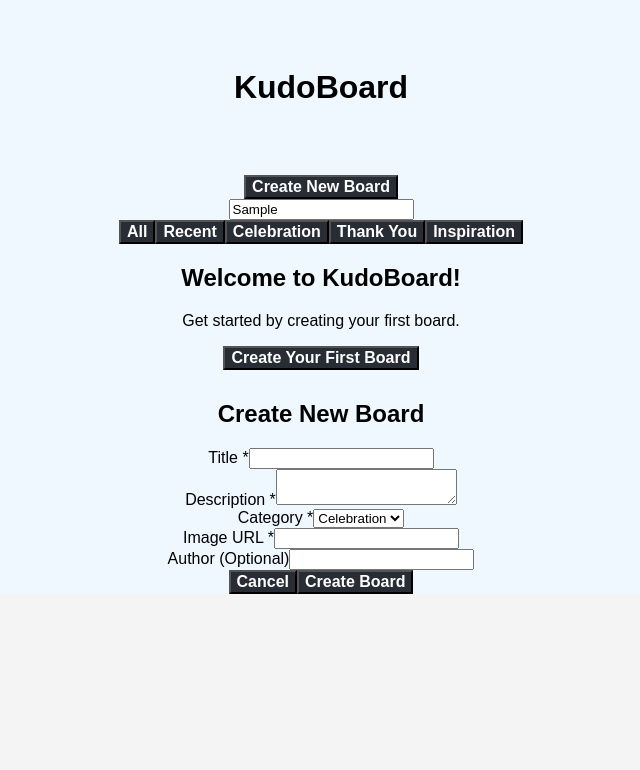
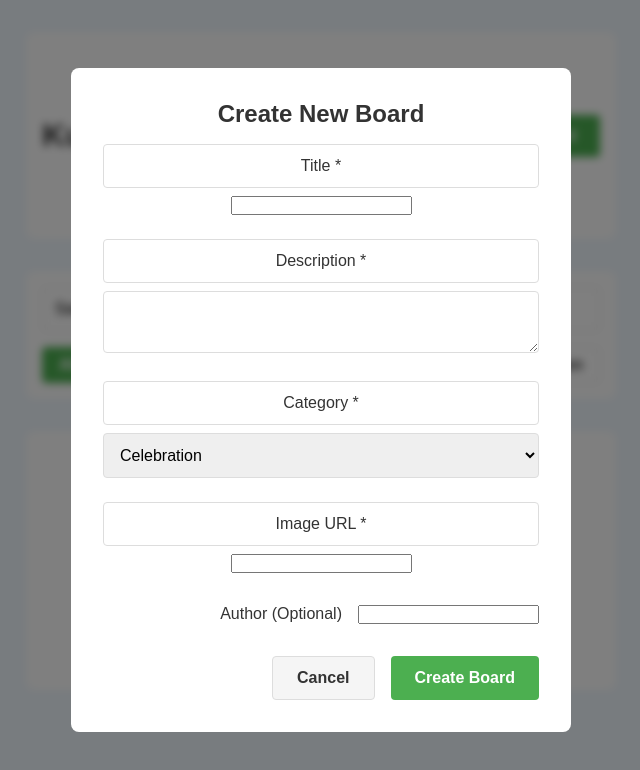
Before and after one commit to itsalex125/kudo, a React (Vite) app in the folder front-end/kudos-app/: page / in a window 1280 px wide. Both pictures are taken after typing "Sample" into the empty fields and a click on the button "Create New Board". Shown: the top 770 px of the page, without its empty margins (319-959 px from the left). Built offline with nearby package versions, Linux system fonts and the light colour scheme.

Commit message:
This commit is to update the css of my project

```diff
--- a/front-end/kudos-app/src/components/CreateBoardModal.jsx
+++ b/front-end/kudos-app/src/components/CreateBoardModal.jsx
@@ -6,7 +6,7 @@ const CreateBoardModal = ({ onClose }) => {
         title: '',
         description: '',
         category: 'celebration',
-        iamge: '',
+        image: '',
         author: ''
     });
 
@@ -24,8 +24,14 @@ const CreateBoardModal = ({ onClose }) => {
         }));
     };
 
+    const handleOverlayClick = (e) => {
+        if(e.target === e.currentTarget){
+            onClose();
+        }
+    }
+
     return(
-        <div className = "modal-overlay">
+        <div className = "modal-overlay" onClick={handleOverlayClick}>
             <div className = "modal-content">
                 <h2>Create New Board</h2>
                 <form onSubmit={handleSubmit}>
@@ -85,10 +91,10 @@ const CreateBoardModal = ({ onClose }) => {
                         ></input>
                     </div>
                     <div className="modal-actions">
-                        <button type ="button" onclick={onClose} className = "cancel-btn">
+                        <button type ="button" onClick={onClose} className = "cancel-btn">
                             Cancel
                         </button>
-                        <button type="submit" className="submit-btn">
+                        <button type="submit" className="submit-btn" onSubmit={handleSubmit}>
                             Create Board
                         </button>
                     </div>
--- a/front-end/kudos-app/src/components/Dashboard.jsx
+++ b/front-end/kudos-app/src/components/Dashboard.jsx
@@ -74,7 +74,7 @@ const DashBoard = () =>{
                 <div className="welcome-board">
                     <h2>Welcome to KudoBoard!</h2>
                     <p>Get started by creating your first board.</p>
-                    <button className="create first-board-btn" onClick={() => setShowCreateModal(true)}>Create Your First Board</button>
+                    <button className="create-first-board-btn" onClick={() => setShowCreateModal(true)}>Create Your First Board</button>
                 </div>
             ) : (
                 <BoardList boards = {filteredBoards} />
--- a/front-end/kudos-app/src/css/App.css
+++ b/front-end/kudos-app/src/css/App.css
@@ -1,3 +1,47 @@
+@import './components.css';
+
+*{
+    margin: 0;
+    padding: 0;
+    box-sizing: border-box;
+}
+
+body{
+    font-family: Arial, Helvetica, sans-serif;
+    color: #333;
+    background-color:  #f5f5f5;
+}
+.App {
+    min-height: 100vh;
+    display: flex;
+    flex-direction: column;
+}
+
+h1, h2, h3, h4, h5, h6{
+    margin-bottom: 1rem;
+    display: flex;
+    flex-direction: column;
+}
+
+button {
+    color: #333;
+    font-family: inherit;
+    cursor: pointer;
+    transition: all 0.2s ease;
+}
+
+button:hover{
+    opacity: 0.7;
+}
+a {
+    color: #4CAF50;
+    text-decoration: none;
+}
+
+a:hover{
+    text-decoration: underline;
+}
+
 .App {
     text-align: center;
     background-color: aliceblue;
--- a/front-end/kudos-app/src/css/components.css
+++ b/front-end/kudos-app/src/css/components.css
@@ -0,0 +1,336 @@
+.dashboard{
+    padding: 2rem;
+    max-width: 1200px;
+    margin: 0 auto;
+}
+
+.dashboard-header{
+    display: flex;
+    justify-content: space-between;
+    align-items: center;
+    margin-bottom: 2rem;
+    padding: 1rem;
+    background: white;
+    border-radius: 8px;
+}
+
+.create-board-btn{
+    padding: 0.75rem 1.5rem;
+    background-color: #4CAF50;
+    color: white;
+    border: none;
+    border-radius: 4px;
+    font-size: 1rem;
+    transition: transform 0.2s;
+}
+
+.create-board-btn:hover{
+    transform: translateY(-2px);
+}
+
+.filters{
+    margin-bottom: 2rem;
+    background: white;
+    padding: 1rem;
+    border-radius: 8px;
+}
+
+.search-input{
+    width:100%;
+    padding:0.75rem;
+    margin-bottom: 1rem;
+    border: 1px solid #ddd;
+    border-radius: 4px;
+    font-size: 1rem;
+}
+
+.category-filters {
+    display: flex;
+    gap: 1rem;
+    flex-wrap: wrap;
+}
+
+.category-filters button{
+    padding: 0.5rem 1rem;
+    border: 1px solid #ddd;
+    border-radius: 4px;
+    background: white;
+    transition: all 0.2s;
+}
+
+.category-filters button.active{
+    background: #4CAF50;
+    color: white;
+    border-color: #4CAF50;
+}
+
+.board-grid{
+    display: grid;
+    grid-template-columns: repeat(auto-fill, minmax(300px, 1fr));
+    gap: 2rem;
+}
+
+.board-card{
+    background: white;
+    border-radius: 8px;
+    overflow: hidden;
+    transition: transform 0.2s;
+}
+
+.board-card:hover{
+    transform: translateY(-4px);
+}
+
+.board-image img{
+    width: 100%;
+    height: 200px;
+    object-fit: cover;
+}
+
+.board-content{
+    padding: 1.5rem;
+}
+
+.board-meta{
+    display: flex;
+    gap: 1rem;
+    margin: 0.5rem 0;
+    font-size: 0.9rem;
+    color: grey;
+}
+
+.board-actions{
+    display: flex;
+    gap: 1rem;
+    margin-top: 1rem;
+}
+
+.view-btn{
+    padding: 0.5rem 1rem;
+    background-color: #4CAF50;
+    color: white;
+    border: none;
+    border-radius: 4px;
+    flex:1;
+}
+
+.delete-btn{
+    padding: 0.5rem 1rem;
+    background-color: #ff4444;
+    color: white;
+    border: none;
+    border-radius: 4px;
+    flex:1;
+}
+
+.modal-overlay{
+    position: fixed;
+    top: 0;
+    left: 0;
+    right: 0;
+    bottom: 0;
+    background: rgba(0,0,0,0.5);
+    display: flex;
+    justify-content: center;
+    align-items: center;
+    z-index: 1000;
+    backdrop-filter: blur(4px);
+}
+
+.modal-content{
+    background: white;
+    padding: 2rem;
+    border-radius: 8px;
+    width: 90%;
+    max-width: 500px;
+    max-height: 90vh;
+    overflow-y: auto;
+}
+
+.form-group{
+    margin-bottom: 1.5rem;
+}
+
+.form-group label{
+    display: block;
+    margin-bottom: 0.5rem;
+    font-weight: 500;
+    color: #333;
+}
+
+.form-group label,
+.form-group textarea,
+.form-group select{
+    width: 100%;
+    padding: 0.75rem;
+    border: 1px solid #ddd;
+    border-radius: 4px;
+    font-size: 1rem;
+    transition: border-color 0.2s;
+}
+
+.form-group label:focus,
+.form-group textarea:focus,
+.form-group select:focus{
+    outline: none;
+    border-color: #4CAF50;
+}
+
+.modal-actions{
+    display: flex;
+    justify-content: flex-end;
+    gap: 1rem;
+    margin-top: 2rem;
+}
+
+.cancel-btn{
+    padding: 0.75rem 1.5rem;
+    background-color: #f5f5f5;
+    border: 1px solid #ddd;
+    border-radius: 4px;
+    color: #333;
+}
+
+.submit-btn{
+    padding: 0.75rem 1.5rem;
+    background-color: #4CAF50;
+    color: white;
+    border: none;
+    border-radius: 4px;
+
+}
+
+.board-detail{
+    padding: 2rem;
+    max-width: 1200px;
+    margin: 0 auto;
+}
+.board-header{
+    margin-bottom: 2rem;
+    text-align: center;
+    background: white;
+    padding: 2rem;
+    border-radius: 8px;
+}
+
+.create-card-btn{
+    display: block;
+    width: 200px;
+    margin: 0 auto 2rem;
+    padding: 1rem;
+    background-color: #4CAF50;
+    color: white;
+    border: none;
+    border-radius: 4px;
+    font-size: 1.1rem;
+}
+
+.cards-grid{
+    display: grid;
+    grid-template-columns: repeat(auto-fill, minmac(250px, 1fr));
+    gap: 2rem;
+}
+
+.card{
+    background: white;
+    border-radius: 8px;
+    overflow: hidden;
+    transition: transform 0.2s;
+}
+
+.card:hover{
+    transform: translateY(-4px);
+}
+
+.card-gif{
+    width: 100%;
+    height: 200px;
+    object-fit: cover;
+}
+
+.card-content{
+    padding: 1.5rem;
+}
+.card-actions{
+    display: flex;
+    justify-content: space-between;
+    margin-top: 1rem;
+    padding-top: 1rem;
+    border-top: 1px solid #eee;
+}
+
+.upvote-btn{
+    background: none;
+    border: none;
+    font-size: 1.1rem;
+    color: #4CAF50;
+    display: flex;
+    align-items: center;
+    gap: 0.5rem;
+}
+
+.welcome-board{
+    text-align: center;
+    padding: 4rem 2rem;
+    background: white;
+    border-radius: 8px;
+    margin: 2rem 0;
+}
+
+.create-first-board-btn{
+    display: inline-block;
+    padding: 1rem 2rem;
+    background-color: #4CAF50;
+    color: white;
+    border: none;
+    border-radius: 4px;
+    font-size: 1.1rem;
+    margin-top: 1rem;
+    transition: transform 0.2s;
+}
+
+.create-first-board-btn:hover{
+    transform: translateY(-2px)
+}
+
+@media(max-width: 768px){
+    .dashboard{
+        padding: 1rem;
+    }
+    .board-grid{
+        grid-template-columns: 1fr;
+    }
+    .category-filters{
+        flex-direction: column;
+    }
+    .category-filters button{
+        width: 100%;
+    }
+    .modal-content{
+        width: 95%;
+        padding: 1rem;
+    }
+    .cards-grid{
+        grid-template-columns: 1fr;
+    }
+}
+
+@media(max-width: 480){
+    .dashboard-header{
+        flex-direction: column;
+        gap: 1rem;
+        text-align: center;
+    }
+    .board-actions{
+        flex-direction: column;
+    }
+    .board-actions button{
+        width: 100%;
+    }
+    .modal-actions{
+        flex-direction: column;
+    }
+    .modal-actions button{
+        width: 100%;
+    }
+}
```
